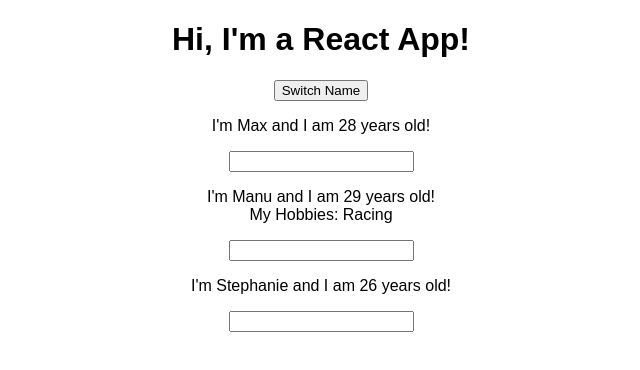
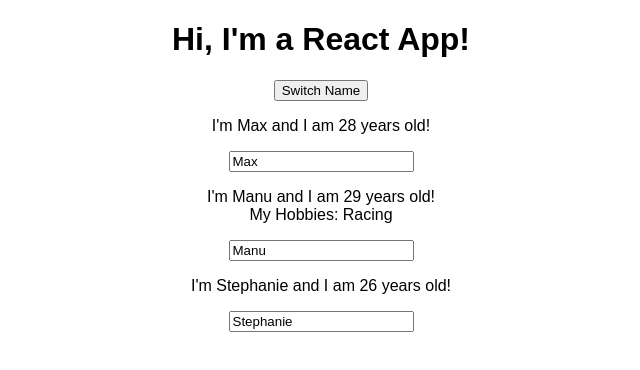
Before and after one commit to countzyx/react-complete-guide, a React (Create React App) app: page / in a window 1280 px wide. Shown: the top 370 px of the page, without its empty margins (319-959 px from the left). Built offline with nearby package versions, Linux system fonts and the light colour scheme.

Commit message:
Added Default Value to Person Input Element

```diff
--- a/src/Person/Person.js
+++ b/src/Person/Person.js
@@ -23,7 +23,7 @@ const Person = (props: Props) => {
         &nbsp;years old!
         {children != null && <div>{children}</div>}
       </p>
-      <input type="text" onChange={onChangeHandler} />
+      <input type="text" onChange={onChangeHandler} defaultValue={name} />
     </div>
   );
 };
```
